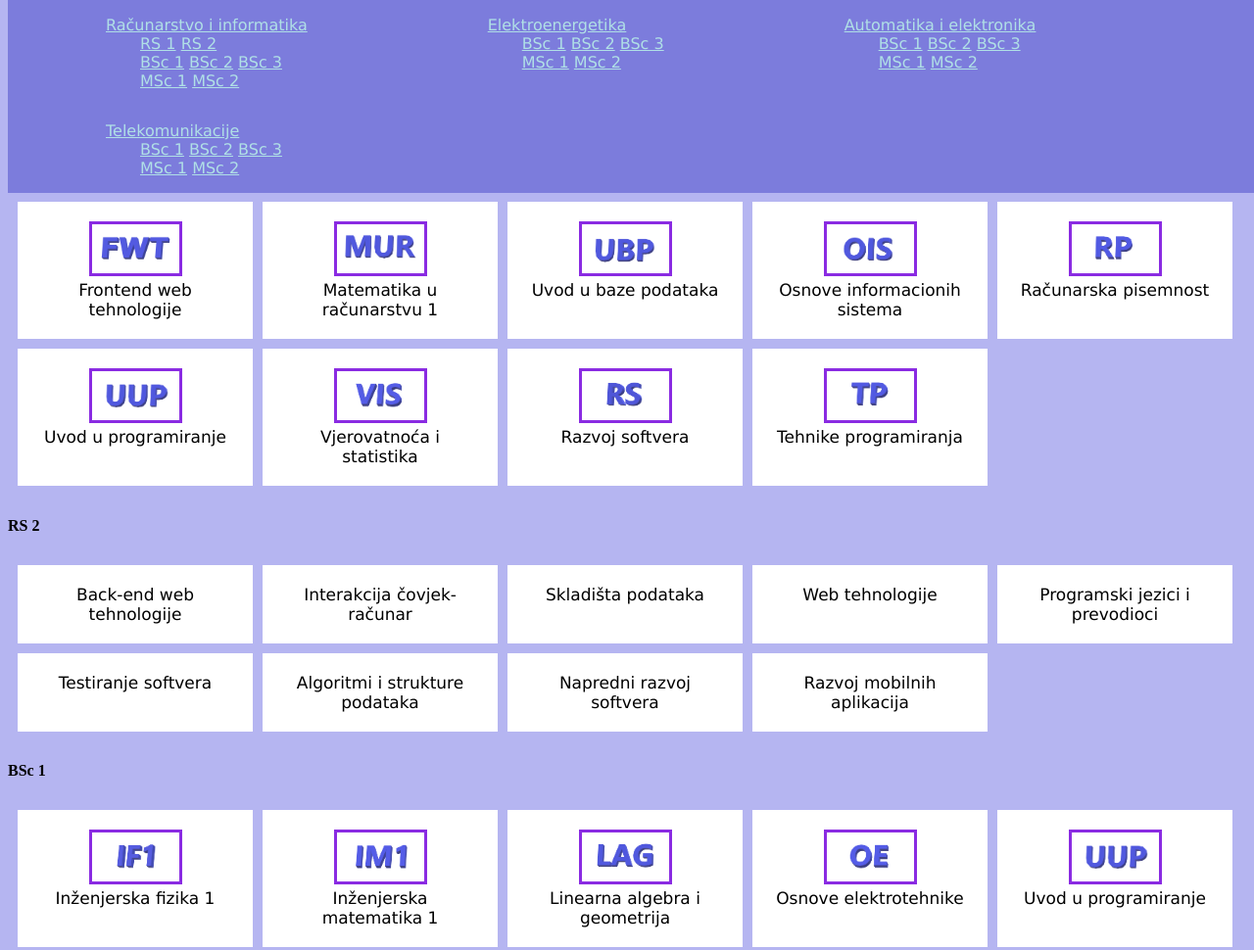
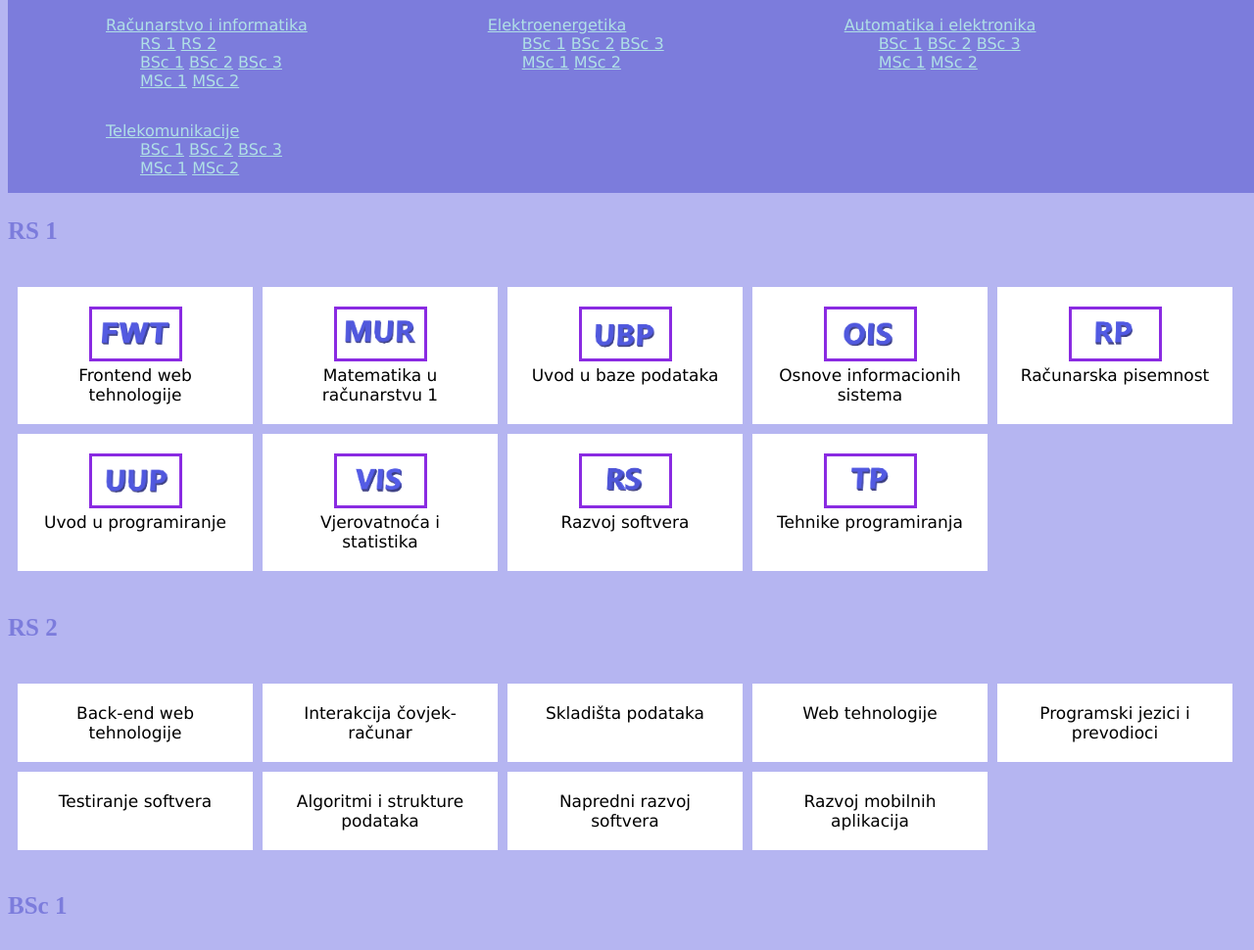
Before and after one commit to anezovic1/attendance-tracker, a plain HTML site: page html/predmet.html in a window 1280 px wide. Shown: the top 970 px of the page at 98% size. Drawn offline with Linux system fonts and the light colour scheme.

Commit message:
Izgled naslova je izmijenjen.

```diff
--- a/css/predmet.css
+++ b/css/predmet.css
@@ -68,3 +68,13 @@ img {
     object-fit: contain;
     border: solid blueviolet;
 }
+
+h3 {
+    font-size: 40px;
+    color: rgb(56, 56, 218);
+}
+
+h4 {
+    font-size: 25px;
+    color: rgb(124, 124, 220);
+}
```
